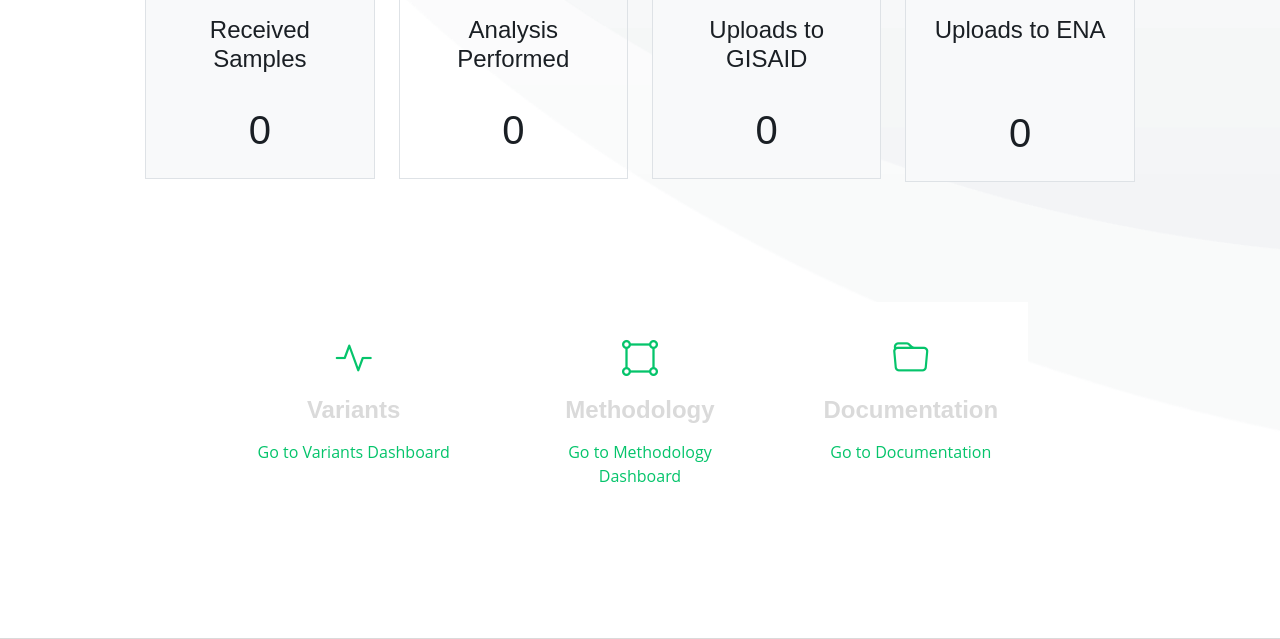
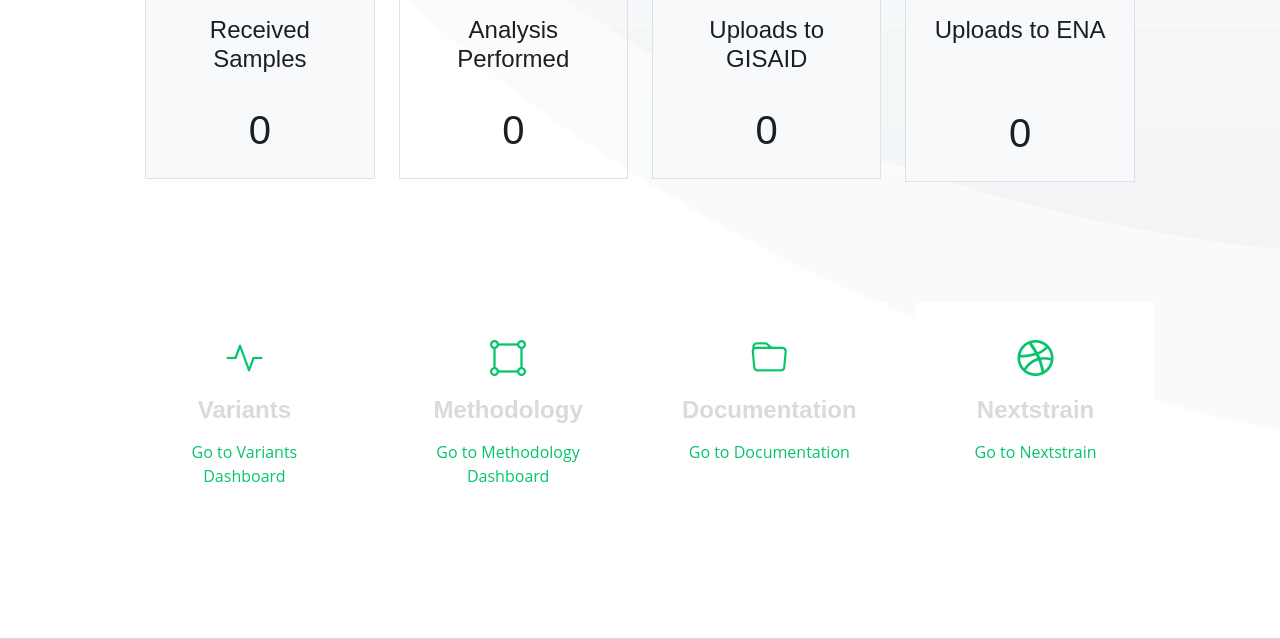
Before and after one commit to BU-ISCIII/relecov-platform, a Django app: template relecov_core/templates/relecov_core/index.html in a window 1280 px wide. Shown: the part 503-1142 px from the top of the page. Run offline with Django 3.2, Linux system fonts and the light colour scheme; the template is opened without the code that fills it, so the values that code supplies are empty; some libraries are stand-ins or nearby versions.

Commit message:
added nextstrain box inside index page

```diff
--- a/relecov_core/templates/relecov_core/index.html
+++ b/relecov_core/templates/relecov_core/index.html
@@ -53,7 +53,7 @@
         <section id="featured-services" class="featured-services">
             <div class="container">
                 <div class="row gy-4">
-                    <div class="col-xl-4 col-md-6 d-flex" data-aos="zoom-out">
+                    <div class="col-xl-3 col-md-6 d-flex" data-aos="zoom-out">
                         <div class="service-item position-relative">
                             <div class="icon"><i class="bi bi-activity icon"></i></div>
                             <h4><a href="/dashboard/variants" class="">Variants</a></h4>
@@ -62,7 +62,7 @@
                         </div>
                     </div><!-- End Service Item -->
 
-                    <div class="col-xl-4 col-md-6 d-flex" data-aos="zoom-out" data-aos-delay="200">
+                    <div class="col-xl-3 col-md-6 d-flex" data-aos="zoom-out" data-aos-delay="200">
                         <div class="service-item position-relative">
                             <div class="icon"><i class="bi bi-bounding-box-circles icon"></i></div>
                             <h4><a href="/dashboard/methodology" class="stretched-link">Methodology</a></h4>
@@ -71,12 +71,20 @@
                         </div>
                     </div><!-- End Service Item -->
 
-                    <div class="col-xl-4 col-md-6 d-flex" data-aos="zoom-out" data-aos-delay="400">
+                    <div class="col-xl-3 col-md-6 d-flex" data-aos="zoom-out" data-aos-delay="400">
                         <div class="service-item position-relative">
                             <div class="icon"><i class="bi bi-folder icon"></i></div>
                             <h4><a href="/documentation" class="stretched-link">Documentation</a></h4>
                             <p></p>
                             <a class="btn-getstarted scrollto" href="index.html#about">Go to Documentation</a>
+                        </div>
+                    </div><!-- End Service Item -->
+                    <div class="col-xl-3 col-md-6 " data-aos="zoom-out" data-aos-delay="600">
+                        <div class="service-item position-relative">
+                            <div class="icon"><i class="bi bi-dribbble"></i></div>
+                            <h4><a href="{{nextstrain_url}}" target="_blank" class="stretched-link">Nextstrain</a></h4>
+                            <p></p>
+                            <a class="btn-getstarted scrollto" href="{{nextstrain_url}}" target="_blank">Go to Nextstrain</a>
                         </div>
                     </div><!-- End Service Item -->
                 </div>
--- a/relecov_core/views.py
+++ b/relecov_core/views.py
@@ -61,6 +61,7 @@ from relecov_core.utils.handling_variant import (
 )
 from relecov_core.utils.generic_functions import (
     check_valid_date_format,
+    get_configuration_value,
     get_defined_users,
 )
 from relecov_core.utils.handling_annotation import (
@@ -82,8 +83,11 @@ from relecov_core.core_config import (
 
 def index(request):
     number_of_samples = count_handled_samples()
+    nextstrain_url = get_configuration_value("NEXTSTRAIN_URL")
     return render(
-        request, "relecov_core/index.html", {"number_of_samples": number_of_samples}
+        request,
+        "relecov_core/index.html",
+        {"number_of_samples": number_of_samples, "nextstrain_url": nextstrain_url},
     )
 
 
```
